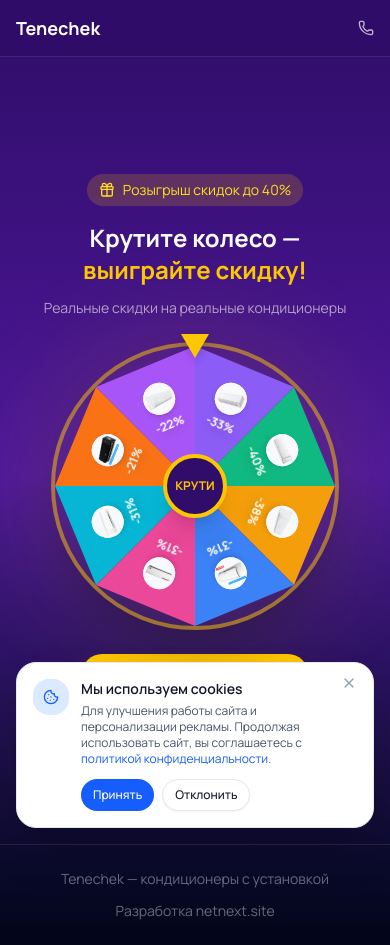
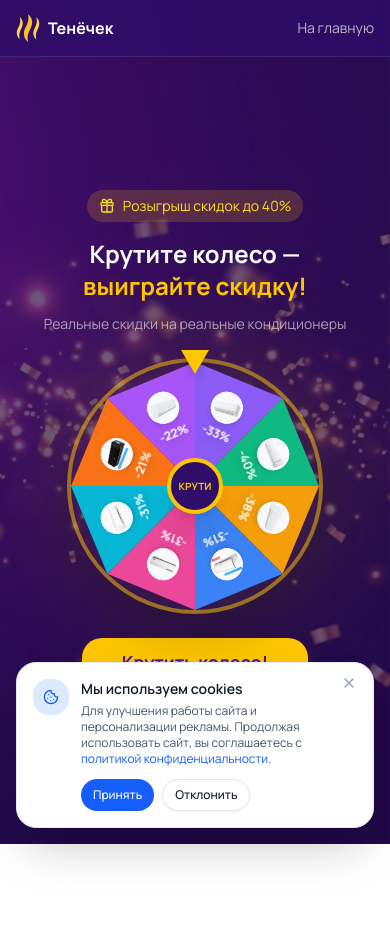
Before and after one commit to skufig/v0-tenechek-by-analysis, a Next.js app: page /promo/wheel in a window 390 px wide. Built offline with nearby package versions, Linux system fonts and the light colour scheme.

Commit message:
feat: add logo component and update promo pages
Create logo component with color support and update all promo pages
with new logo and remove phone number.

```diff
--- a/app/promo/business/business-promo-client.tsx
+++ b/app/promo/business/business-promo-client.tsx
@@ -3,9 +3,10 @@
 import { useState } from "react"
 import Image from "next/image"
 import Link from "next/link"
-import { Phone, Building2, Wifi, Zap, Clock, Check, ArrowRight } from "lucide-react"
+import { Building2, Wifi, Zap, Clock, Check, ArrowRight } from "lucide-react"
 import { Button } from "@/components/ui/button"
 import { CallbackModal } from "@/components/callback-modal"
+import { Logo } from "@/components/logo"
 
 export function BusinessPromoClient() {
   const [isCallbackOpen, setIsCallbackOpen] = useState(false)
@@ -15,11 +16,13 @@ export function BusinessPromoClient() {
       {/* Header */}
       <header className="fixed top-0 left-0 right-0 z-50 bg-white/90 backdrop-blur-lg border-b border-slate-200">
         <div className="max-w-6xl mx-auto px-4 h-14 flex items-center justify-between">
-          <Link href="/" className="text-lg font-bold">Tenechek</Link>
-          <a href="tel:+375293989777" className="flex items-center gap-2 text-sm text-slate-600 hover:text-slate-900">
-            <Phone className="w-4 h-4" />
-            <span className="hidden sm:inline">+375 29 398-97-77</span>
-          </a>
+          <Link href="/" className="flex items-center gap-2">
+            <Logo className="w-6 h-7" primaryColor="#1e293b" secondaryColor="#64748b" />
+            <span className="font-bold">Тенёчек</span>
+          </Link>
+          <Link href="/" className="text-sm text-slate-600 hover:text-slate-900 transition-colors">
+            На главную
+          </Link>
         </div>
       </header>
 
@@ -41,7 +44,6 @@ export function BusinessPromoClient() {
             Кондиционер для офиса, салона, кабинета. Тихий, экономичный, с Wi-Fi.
           </p>
 
-          <div className="flex flex-col sm:flex-row gap-3 justify-center">
           <Button
             size="lg"
             onClick={() => setIsCallbackOpen(true)}
@@ -50,12 +52,6 @@ export function BusinessPromoClient() {
             Заказать расчёт
             <ArrowRight className="w-4 h-4 ml-2" />
           </Button>
-            <a href="tel:+375293989777" className="w-full sm:w-auto">
-              <Button size="lg" variant="outline" className="border-slate-300 text-slate-900 hover:bg-slate-100 px-8 rounded-xl w-full">
-                Позвонить
-              </Button>
-            </a>
-          </div>
         </div>
       </section>
 
@@ -140,7 +136,6 @@ export function BusinessPromoClient() {
             onClick={() => setIsCallbackOpen(true)}
             className="bg-white text-slate-900 hover:bg-slate-100 px-8 rounded-xl"
           >
-            <Phone className="w-4 h-4 mr-2" />
             Заказать проект
           </Button>
         </div>
@@ -149,8 +144,8 @@ export function BusinessPromoClient() {
       {/* Footer */}
       <footer className="py-6 px-4 border-t border-slate-200">
         <div className="max-w-6xl mx-auto flex flex-col sm:flex-row items-center justify-between gap-3 text-sm text-slate-500">
-          <Link href="/" className="hover:text-slate-900">Tenechek — кондиционеры с установкой</Link>
-          <a href="https://netnext.site" target="_blank" rel="noopener noreferrer" className="hover:text-slate-900">
+          <Link href="/" className="hover:text-slate-900 transition-colors">Тенёчек — кондиционеры с установкой</Link>
+          <a href="https://netnext.site" target="_blank" rel="noopener noreferrer" className="hover:text-slate-900 transition-colors">
             Разработка netnext.site
           </a>
         </div>
--- a/app/promo/dacha/dacha-promo-client.tsx
+++ b/app/promo/dacha/dacha-promo-client.tsx
@@ -3,9 +3,10 @@
 import { useState } from "react"
 import Image from "next/image"
 import Link from "next/link"
-import { Phone, Home, Thermometer, Shield, Wrench, Check, ArrowRight } from "lucide-react"
+import { Home, Thermometer, Shield, Wrench, Check, ArrowRight } from "lucide-react"
 import { Button } from "@/components/ui/button"
 import { CallbackModal } from "@/components/callback-modal"
+import { Logo } from "@/components/logo"
 
 export function DachaPromoClient() {
   const [isCallbackOpen, setIsCallbackOpen] = useState(false)
@@ -15,11 +16,13 @@ export function DachaPromoClient() {
       {/* Header */}
       <header className="fixed top-0 left-0 right-0 z-50 bg-amber-50/90 backdrop-blur-lg border-b border-amber-200">
         <div className="max-w-6xl mx-auto px-4 h-14 flex items-center justify-between">
-          <Link href="/" className="text-lg font-bold">Tenechek</Link>
-          <a href="tel:+375293989777" className="flex items-center gap-2 text-sm text-slate-600 hover:text-slate-900">
-            <Phone className="w-4 h-4" />
-            <span className="hidden sm:inline">+375 29 398-97-77</span>
-          </a>
+          <Link href="/" className="flex items-center gap-2">
+            <Logo className="w-6 h-7" primaryColor="#d97706" secondaryColor="#fbbf24" />
+            <span className="font-bold">Тенёчек</span>
+          </Link>
+          <Link href="/" className="text-sm text-slate-600 hover:text-slate-900 transition-colors">
+            На главную
+          </Link>
         </div>
       </header>
 
@@ -41,7 +44,6 @@ export function DachaPromoClient() {
             Привезём и установим кондиционер за город. Работаем по всей Минской области.
           </p>
 
-          <div className="flex flex-col sm:flex-row gap-3 justify-center">
           <Button
             size="lg"
             onClick={() => setIsCallbackOpen(true)}
@@ -50,12 +52,6 @@ export function DachaPromoClient() {
             Заказать на дачу
             <ArrowRight className="w-4 h-4 ml-2" />
           </Button>
-            <a href="tel:+375293989777" className="w-full sm:w-auto">
-              <Button size="lg" variant="outline" className="border-amber-300 text-amber-700 hover:bg-amber-100 hover:text-amber-800 px-8 rounded-xl w-full">
-                Позвонить
-              </Button>
-            </a>
-          </div>
         </div>
       </section>
 
@@ -174,7 +170,6 @@ export function DachaPromoClient() {
             onClick={() => setIsCallbackOpen(true)}
             className="bg-white text-amber-600 hover:bg-amber-50 px-8 rounded-xl"
           >
-            <Phone className="w-4 h-4 mr-2" />
             Заказать выезд
           </Button>
         </div>
@@ -183,8 +178,8 @@ export function DachaPromoClient() {
       {/* Footer */}
       <footer className="py-6 px-4 bg-white border-t border-amber-200">
         <div className="max-w-6xl mx-auto flex flex-col sm:flex-row items-center justify-between gap-3 text-sm text-slate-500">
-          <Link href="/" className="hover:text-slate-900">Tenechek — кондиционеры с установкой</Link>
-          <a href="https://netnext.site" target="_blank" rel="noopener noreferrer" className="hover:text-slate-900">
+          <Link href="/" className="hover:text-slate-900 transition-colors">Тенёчек — кондиционеры с установкой</Link>
+          <a href="https://netnext.site" target="_blank" rel="noopener noreferrer" className="hover:text-slate-900 transition-colors">
             Разработка netnext.site
           </a>
         </div>
--- a/app/promo/premium/premium-promo-client.tsx
+++ b/app/promo/premium/premium-promo-client.tsx
@@ -3,9 +3,10 @@
 import { useState } from "react"
 import Image from "next/image"
 import Link from "next/link"
-import { Phone, Palette, Wifi, Volume2, Check, ArrowRight } from "lucide-react"
+import { Palette, Wifi, Volume2, Check, ArrowRight } from "lucide-react"
 import { Button } from "@/components/ui/button"
 import { CallbackModal } from "@/components/callback-modal"
+import { Logo } from "@/components/logo"
 
 export function PremiumPromoClient() {
   const [isCallbackOpen, setIsCallbackOpen] = useState(false)
@@ -15,11 +16,13 @@ export function PremiumPromoClient() {
       {/* Header */}
       <header className="fixed top-0 left-0 right-0 z-50 bg-stone-50/90 backdrop-blur-lg border-b border-stone-200">
         <div className="max-w-6xl mx-auto px-4 h-14 flex items-center justify-between">
-          <Link href="/" className="text-lg font-bold">Tenechek</Link>
-          <a href="tel:+375293989777" className="flex items-center gap-2 text-sm text-stone-600 hover:text-stone-900">
-            <Phone className="w-4 h-4" />
-            <span className="hidden sm:inline">+375 29 398-97-77</span>
-          </a>
+          <Link href="/" className="flex items-center gap-2">
+            <Logo className="w-6 h-7" primaryColor="#44403c" secondaryColor="#a8a29e" />
+            <span className="font-bold">Тенёчек</span>
+          </Link>
+          <Link href="/" className="text-sm text-stone-600 hover:text-stone-900 transition-colors">
+            На главную
+          </Link>
         </div>
       </header>
 
@@ -41,7 +44,6 @@ export function PremiumPromoClient() {
             Сменные панели с любым изображением. Премиальный дизайн для вашего интерьера.
           </p>
 
-          <div className="flex flex-col sm:flex-row gap-3 justify-center">
           <Button
             size="lg"
             onClick={() => setIsCallbackOpen(true)}
@@ -50,12 +52,6 @@ export function PremiumPromoClient() {
             Заказать консультацию
             <ArrowRight className="w-4 h-4 ml-2" />
           </Button>
-            <a href="tel:+375293989777" className="w-full sm:w-auto">
-              <Button size="lg" variant="outline" className="border-stone-300 text-stone-900 hover:bg-stone-100 px-8 rounded-sm w-full">
-                Позвонить
-              </Button>
-            </a>
-          </div>
         </div>
       </section>
 
@@ -165,8 +161,8 @@ export function PremiumPromoClient() {
       {/* Footer */}
       <footer className="py-6 px-4 border-t border-stone-200">
         <div className="max-w-6xl mx-auto flex flex-col sm:flex-row items-center justify-between gap-3 text-sm text-stone-500">
-          <Link href="/" className="hover:text-stone-900">Tenechek — кондиционеры с установкой</Link>
-          <a href="https://netnext.site" target="_blank" rel="noopener noreferrer" className="hover:text-stone-900">
+          <Link href="/" className="hover:text-stone-900 transition-colors">Тенёчек — кондиционеры с установкой</Link>
+          <a href="https://netnext.site" target="_blank" rel="noopener noreferrer" className="hover:text-stone-900 transition-colors">
             Разработка netnext.site
           </a>
         </div>
--- a/app/promo/sleep/sleep-promo-client.tsx
+++ b/app/promo/sleep/sleep-promo-client.tsx
@@ -3,9 +3,10 @@
 import { useState } from "react"
 import Image from "next/image"
 import Link from "next/link"
-import { Phone, Moon, Shield, Wind, Check, ArrowRight } from "lucide-react"
+import { Moon, Shield, Wind, Check, ArrowRight } from "lucide-react"
 import { Button } from "@/components/ui/button"
 import { CallbackModal } from "@/components/callback-modal"
+import { Logo } from "@/components/logo"
 
 export function SleepPromoClient() {
   const [isCallbackOpen, setIsCallbackOpen] = useState(false)
@@ -15,11 +16,13 @@ export function SleepPromoClient() {
       {/* Header */}
       <header className="fixed top-0 left-0 right-0 z-50 bg-slate-950/90 backdrop-blur-lg border-b border-white/10">
         <div className="max-w-6xl mx-auto px-4 h-14 flex items-center justify-between">
-          <Link href="/" className="text-lg font-bold">Tenechek</Link>
-          <a href="tel:+375293989777" className="flex items-center gap-2 text-sm text-white/70 hover:text-white">
-            <Phone className="w-4 h-4" />
-            <span className="hidden sm:inline">+375 29 398-97-77</span>
-          </a>
+          <Link href="/" className="flex items-center gap-2">
+            <Logo className="w-6 h-7" primaryColor="#818cf8" secondaryColor="#a5b4fc" />
+            <span className="font-bold">Тенёчек</span>
+          </Link>
+          <Link href="/" className="text-sm text-white/70 hover:text-white transition-colors">
+            На главную
+          </Link>
         </div>
       </header>
 
@@ -46,7 +49,6 @@ export function SleepPromoClient() {
             <span className="text-white/60 text-left text-sm">тише<br/>шёпота</span>
           </div>
 
-          <div className="flex flex-col sm:flex-row gap-3 justify-center">
           <Button
             size="lg"
             onClick={() => setIsCallbackOpen(true)}
@@ -55,12 +57,6 @@ export function SleepPromoClient() {
             Заказать консультацию
             <ArrowRight className="w-4 h-4 ml-2" />
           </Button>
-            <a href="tel:+375293989777" className="w-full sm:w-auto">
-              <Button size="lg" variant="outline" className="border-white/20 text-white hover:bg-white/10 hover:text-white px-8 rounded-xl w-full">
-                Позвонить
-              </Button>
-            </a>
-          </div>
         </div>
       </section>
 
@@ -145,7 +141,6 @@ export function SleepPromoClient() {
             onClick={() => setIsCallbackOpen(true)}
             className="bg-white text-indigo-600 hover:bg-indigo-50 px-8 rounded-xl"
           >
-            <Phone className="w-4 h-4 mr-2" />
             Заказать выезд
           </Button>
         </div>
@@ -154,8 +149,8 @@ export function SleepPromoClient() {
       {/* Footer */}
       <footer className="py-6 px-4 border-t border-white/10">
         <div className="max-w-6xl mx-auto flex flex-col sm:flex-row items-center justify-between gap-3 text-sm text-white/40">
-          <Link href="/" className="hover:text-white">Tenechek — кондиционеры с установкой</Link>
-          <a href="https://netnext.site" target="_blank" rel="noopener noreferrer" className="hover:text-white">
+          <Link href="/" className="hover:text-white transition-colors">Тенёчек — кондиционеры с установкой</Link>
+          <a href="https://netnext.site" target="_blank" rel="noopener noreferrer" className="hover:text-white transition-colors">
             Разработка netnext.site
           </a>
         </div>
--- a/app/promo/wheel/wheel-promo-client.tsx
+++ b/app/promo/wheel/wheel-promo-client.tsx
@@ -1,11 +1,12 @@
 "use client"
 
-import { useState, useEffect } from "react"
+import { useState } from "react"
 import Link from "next/link"
 import Image from "next/image"
-import { Phone, Gift, ArrowRight, ShoppingBag } from "lucide-react"
+import { Gift, ArrowRight, ShoppingBag } from "lucide-react"
 import { Button } from "@/components/ui/button"
 import { CallbackModal } from "@/components/callback-modal"
+import { Logo } from "@/components/logo"
 
 interface WheelProduct {
   id: number
@@ -18,7 +19,6 @@ interface WheelProduct {
   color: string
 }
 
-// 8 товаров с самыми большими скидками
 const wheelProducts: WheelProduct[] = [
   { id: 1, name: "AUX J-Series Inverter", shortName: "AUX J-Series", image: "/products/aux-classic-07.jpg", price: 1110, oldPrice: 1655, discount: 33, color: "#8b5cf6" },
   { id: 9, name: "Green Triumph Inverter", shortName: "Green Triumph", image: "/products/green-triumph-07.jpg", price: 1090, oldPrice: 1810, discount: 40, color: "#10b981" },
@@ -61,7 +61,14 @@ export function WheelPromoClient() {
   const segmentAngle = 360 / wheelProducts.length
 
   return (
-    <div className="min-h-screen bg-gradient-to-b from-violet-950 via-violet-900 to-slate-950 text-white overflow-hidden">
+    <div className="min-h-screen text-white overflow-hidden relative">
+      {/* Background Image */}
+      <div
+        className="fixed inset-0 bg-cover bg-center bg-no-repeat"
+        style={{ backgroundImage: "url(/promo/wheel-bg.jpg)" }}
+      />
+      <div className="fixed inset-0 bg-violet-950/70" />
+
       {/* Confetti */}
       {showConfetti && (
         <div className="fixed inset-0 pointer-events-none z-50">
@@ -80,7 +87,6 @@ export function WheelPromoClient() {
                 className="w-3 h-3 rounded-full"
                 style={{
                   backgroundColor: ['#fbbf24', '#f472b6', '#34d399', '#60a5fa', '#a78bfa'][Math.floor(Math.random() * 5)],
-                  transform: `rotate(${Math.random() * 360}deg)`,
                 }}
               />
             </div>
@@ -89,18 +95,20 @@ export function WheelPromoClient() {
       )}
 
       {/* Header */}
-      <header className="fixed top-0 left-0 right-0 z-50 bg-violet-950/90 backdrop-blur-lg border-b border-white/10">
+      <header className="fixed top-0 left-0 right-0 z-50 bg-violet-950/80 backdrop-blur-lg border-b border-white/10">
         <div className="max-w-6xl mx-auto px-4 h-14 flex items-center justify-between">
-          <Link href="/" className="text-lg font-bold">Tenechek</Link>
-          <a href="tel:+375293989777" className="flex items-center gap-2 text-sm text-white/70 hover:text-white transition-colors">
-            <Phone className="w-4 h-4" />
-            <span className="hidden sm:inline">+375 29 398-97-77</span>
-          </a>
+          <Link href="/" className="flex items-center gap-2">
+            <Logo className="w-6 h-7" primaryColor="#fbbf24" secondaryColor="#fcd34d" />
+            <span className="font-bold">Тенёчек</span>
+          </Link>
+          <Link href="/" className="text-sm text-white/70 hover:text-white transition-colors">
+            На главную
+          </Link>
         </div>
       </header>
 
       {/* Main */}
-      <main className="pt-20 pb-12 px-4 min-h-screen flex flex-col items-center justify-center">
+      <main className="relative pt-20 pb-12 px-4 min-h-screen flex flex-col items-center justify-center">
         {!hasSpun ? (
           <>
             <div className="text-center mb-6">
@@ -121,16 +129,13 @@ export function WheelPromoClient() {
             </div>
 
             {/* Wheel */}
-            <div className="relative w-72 h-72 sm:w-80 sm:h-80 md:w-96 md:h-96 mb-6">
-              {/* Glow effect */}
+            <div className="relative w-64 h-64 sm:w-72 sm:h-72 md:w-80 md:h-80 mb-6">
               <div className="absolute inset-0 rounded-full bg-yellow-400/20 blur-3xl animate-pulse" />
 
-              {/* Pointer */}
               <div className="absolute top-0 left-1/2 -translate-x-1/2 -translate-y-2 z-20">
                 <div className="w-0 h-0 border-l-[14px] border-r-[14px] border-t-[24px] border-l-transparent border-r-transparent border-t-yellow-400 drop-shadow-lg" />
               </div>
 
-              {/* Wheel Container */}
               <div
                 className="relative w-full h-full rounded-full border-4 border-yellow-400/50 shadow-2xl overflow-hidden"
                 style={{
@@ -138,7 +143,6 @@ export function WheelPromoClient() {
                   transition: isSpinning ? "transform 4s cubic-bezier(0.17, 0.67, 0.12, 0.99)" : "none",
                 }}
               >
-                {/* Segments */}
                 {wheelProducts.map((product, i) => {
                   const startAngle = i * segmentAngle
                   const midAngle = startAngle + segmentAngle / 2
@@ -152,7 +156,6 @@ export function WheelPromoClient() {
                         backgroundColor: product.color,
                       }}
                     >
-                      {/* Product image and discount */}
                       <div
                         className="absolute flex flex-col items-center justify-center"
                         style={{
@@ -161,12 +164,12 @@ export function WheelPromoClient() {
                           transform: `translate(-50%, -50%) rotate(${midAngle}deg)`,
                         }}
                       >
-                        <div className="w-8 h-8 sm:w-10 sm:h-10 md:w-12 md:h-12 rounded-full bg-white/90 overflow-hidden shadow-md mb-1">
+                        <div className="w-8 h-8 sm:w-10 sm:h-10 rounded-full bg-white/90 overflow-hidden shadow-md mb-1">
                           <Image
                             src={product.image}
                             alt={product.shortName}
-                            width={48}
-                            height={48}
+                            width={40}
+                            height={40}
                             className="w-full h-full object-cover"
                           />
                         </div>
@@ -178,14 +181,12 @@ export function WheelPromoClient() {
                   )
                 })}
 
-                {/* Center button */}
-                <div className="absolute top-1/2 left-1/2 -translate-x-1/2 -translate-y-1/2 w-16 h-16 sm:w-20 sm:h-20 rounded-full bg-violet-950 border-4 border-yellow-400 flex items-center justify-center shadow-xl z-10">
-                  <span className="text-xs sm:text-sm font-bold text-yellow-400">КРУТИ</span>
+                <div className="absolute top-1/2 left-1/2 -translate-x-1/2 -translate-y-1/2 w-14 h-14 sm:w-16 sm:h-16 rounded-full bg-violet-950 border-4 border-yellow-400 flex items-center justify-center shadow-xl z-10">
+                  <span className="text-[10px] sm:text-xs font-bold text-yellow-400">КРУТИ</span>
                 </div>
               </div>
             </div>
 
-            {/* Spin Button */}
             <Button
               size="lg"
               onClick={spin}
@@ -196,7 +197,6 @@ export function WheelPromoClient() {
             </Button>
           </>
         ) : (
-          /* Win Screen */
           <div className="text-center max-w-md mx-auto">
             <div className="inline-flex items-center gap-2 px-4 py-2 rounded-full bg-green-500/20 text-green-300 text-sm mb-6">
               <Gift className="w-4 h-4" />
@@ -206,12 +206,11 @@ export function WheelPromoClient() {
             <h2 className="text-2xl sm:text-3xl font-bold mb-2">
               Вы выиграли скидку
             </h2>
-            <div className="text-5xl sm:text-6xl font-bold text-yellow-400 mb-6">
+            <div className="text-5xl sm:text-6xl font-bold text-yellow-400 mb-4">
               -{wonProduct?.discount}%
             </div>
 
-            {/* Won Product Card */}
-            <div className="bg-white/10 backdrop-blur-lg rounded-2xl p-4 sm:p-6 border border-white/20 mb-6">
+            <div className="bg-white/10 backdrop-blur-lg rounded-2xl p-4 sm:p-6 border border-white/20 mb-4">
               <div className="flex items-center gap-4">
                 <div className="w-20 h-20 sm:w-24 sm:h-24 rounded-xl bg-white overflow-hidden flex-shrink-0">
                   <Image
@@ -233,7 +232,10 @@ export function WheelPromoClient() {
               </div>
             </div>
 
-            {/* Action Buttons */}
+            <p className="text-white/60 text-sm mb-6">
+              Чтобы получить скидку, заполните форму ниже. Менеджер свяжется с вами в течение 15 минут.
+            </p>
+
             <div className="space-y-3">
               <Button
                 size="lg"
@@ -248,7 +250,7 @@ export function WheelPromoClient() {
                 <Button
                   size="lg"
                   variant="ghost"
-                  className="w-full border border-white/30 bg-transparent text-white hover:bg-white/10 hover:text-white px-8 rounded-xl"
+                  className="w-full border border-white/30 bg-white/5 text-white hover:bg-white/10 hover:text-white px-8 rounded-xl"
                 >
                   <ShoppingBag className="w-4 h-4 mr-2" />
                   Весь ассортимент
@@ -257,16 +259,16 @@ export function WheelPromoClient() {
             </div>
 
             <p className="text-white/40 text-xs mt-4">
-              Скидка действует 24 часа. Оставьте заявку, и менеджер свяжется с вами.
+              Скидка действует 24 часа
             </p>
           </div>
         )}
       </main>
 
       {/* Footer */}
-      <footer className="py-6 px-4 border-t border-white/10">
+      <footer className="relative py-6 px-4 border-t border-white/10">
         <div className="max-w-6xl mx-auto flex flex-col sm:flex-row items-center justify-between gap-3 text-sm text-white/40">
-          <Link href="/" className="hover:text-white transition-colors">Tenechek — кондиционеры с установкой</Link>
+          <Link href="/" className="hover:text-white transition-colors">Тенёчек — кондиционеры с установкой</Link>
           <a href="https://netnext.site" target="_blank" rel="noopener noreferrer" className="hover:text-white transition-colors">
             Разработка netnext.site
           </a>
--- a/components/logo.tsx
+++ b/components/logo.tsx
@@ -1,8 +1,10 @@
 interface LogoProps {
   className?: string
+  primaryColor?: string
+  secondaryColor?: string
 }
 
-export function Logo({ className }: LogoProps) {
+export function Logo({ className, primaryColor = "#0166FF", secondaryColor = "#95BFFF" }: LogoProps) {
   return (
     <svg
       xmlns="http://www.w3.org/2000/svg"
@@ -12,15 +14,15 @@ export function Logo({ className }: LogoProps) {
     >
       <path
         d="M50.2055 124C39.9857 116.741 33.7287 105.307 32.2687 93.1473C30.8088 80.9877 34.3544 68.6466 40.1943 58.1203C44.9913 49.409 48.7455 40.6976 50.6226 31.2603C52.4997 22.0045 52.2911 12.0227 50.2055 0.58905C60.4252 7.84852 66.6822 19.2822 68.1422 31.4418C69.6022 43.6014 66.0565 55.9425 60.2167 66.4687C55.4196 75.1801 51.6654 83.8914 49.7883 93.3287C47.9112 102.766 48.3284 112.748 50.2055 124Z"
-        fill="#0166FF"
+        fill={primaryColor}
       />
       <path
         d="M86.9188 112.84C79.4104 106.67 74.6134 97.5955 73.7791 88.1582C72.9448 78.5394 75.6562 69.1021 80.2447 60.7537C84.2074 53.6757 87.1274 46.4163 88.3788 38.6123C89.6302 30.9899 89.0045 22.823 86.7102 14.1116C94.2186 20.2822 99.0157 29.3565 99.8499 38.7938C100.684 48.4126 97.9728 57.8499 93.3844 66.1983C89.4216 73.2763 86.5017 80.5358 85.2503 88.3397C83.9989 95.9621 84.6246 103.948 86.9188 112.84Z"
-        fill="#95BFFF"
+        fill={secondaryColor}
       />
       <path
         d="M13.7007 111.84C6.19228 105.67 1.39525 96.5955 0.560979 87.1582C-0.273288 77.5394 2.43808 68.1021 7.02655 59.7537C10.9893 52.6757 13.9092 45.4163 15.1606 37.6123C16.412 29.9899 15.7863 21.823 13.4921 13.1116C21.0005 19.2822 25.7976 28.3565 26.6318 37.7938C27.4661 47.4126 24.7547 56.8499 20.1663 65.1983C16.2035 72.2763 13.2835 79.5358 12.0321 87.3397C10.5722 94.9621 11.4064 102.948 13.7007 111.84Z"
-        fill="#95BFFF"
+        fill={secondaryColor}
       />
     </svg>
   )
```
Also changed, not shown: public/promo/wheel-bg.jpg (added). Lines whose indentation alone changed are shown as unchanged.
